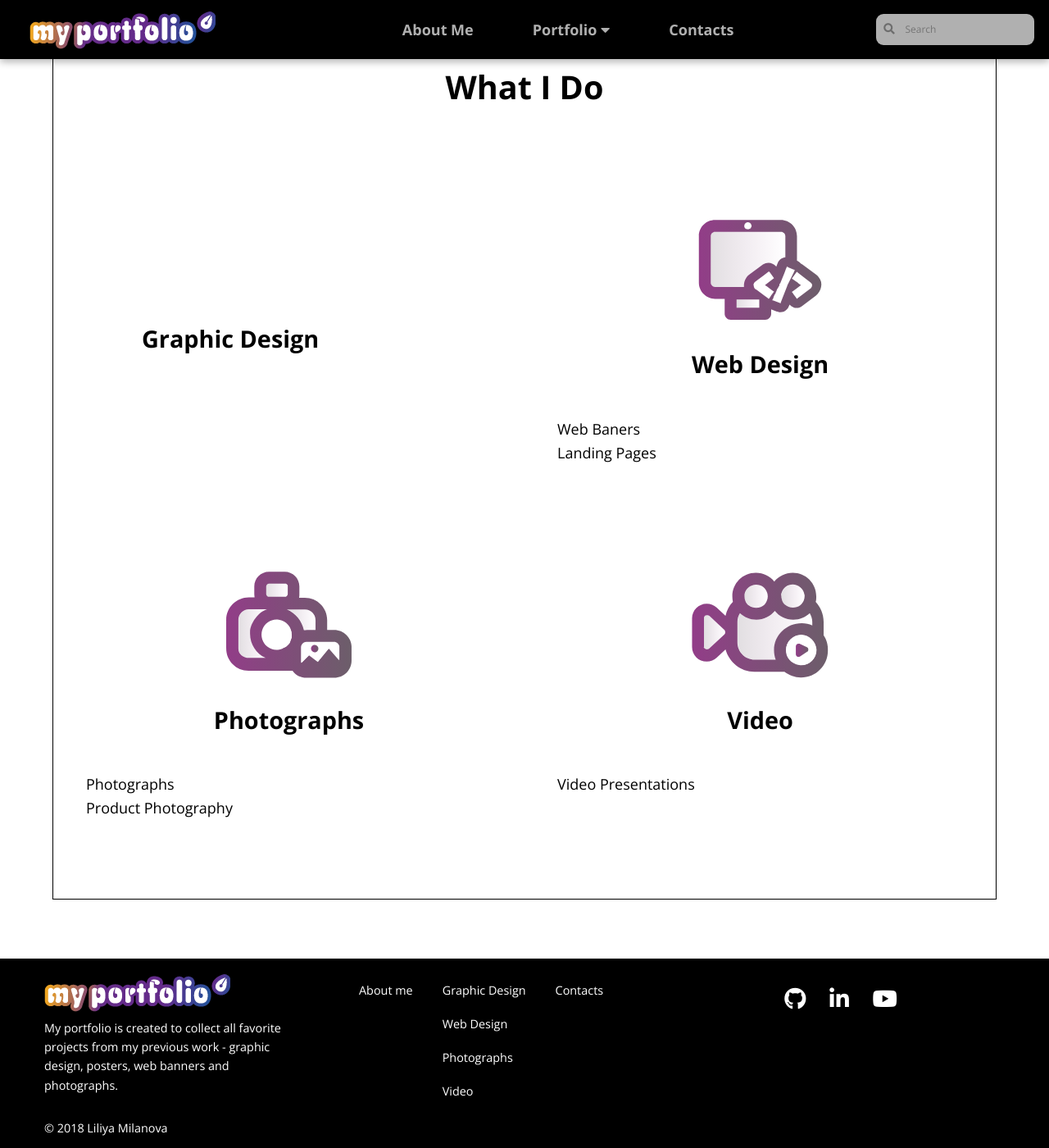
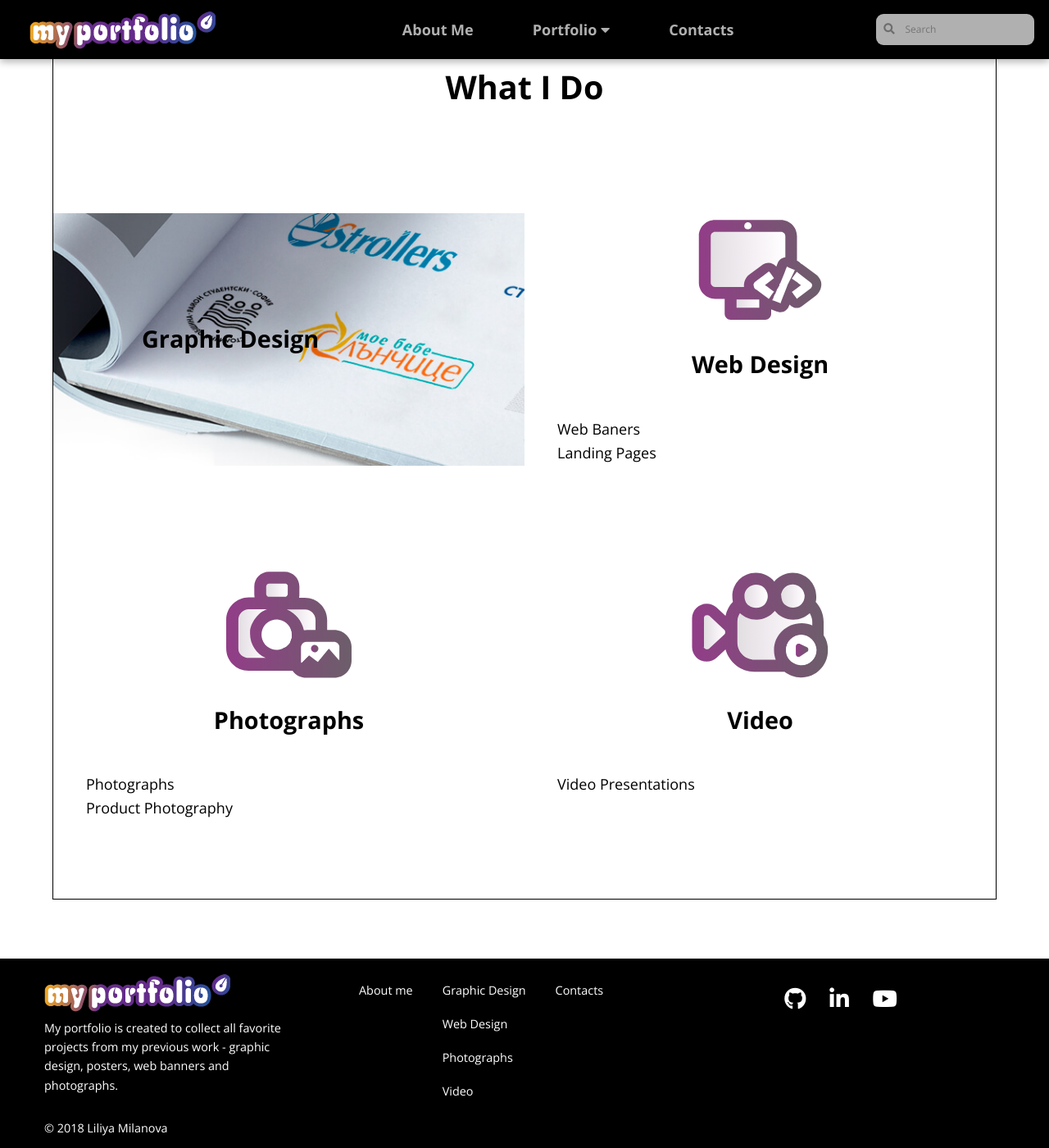
Before and after one commit to LiliyaMilanova/myportfolio, a Jekyll site: the page built from index.html, in a window 1280 px wide and 1400 px high, scrolled down 1095 px. Shown: the whole window at 82% size. Built offline with Jekyll 4.4.1, drawn with Linux system fonts in a browser that asks for light colours; nearby versions of some CDN libraries.

Commit message:
Update styles.css

```diff
--- a/css/styles.css
+++ b/css/styles.css
@@ -103,8 +103,8 @@
 }
 
 .section-graphic-design {
-    background-image: linear-gradient(0 deg, rgba(0, 0, 0, 0.7)),
-    url(/myportfolio/images/section_graphic_design_image.jpg);
+    background-image: url(/myportfolio/images/section_graphic_design_image.jpg);
+    background-color: rgba(0, 0, 0, 0.7);
     background-size: cover;
     padding: 6rem;
  }
```
